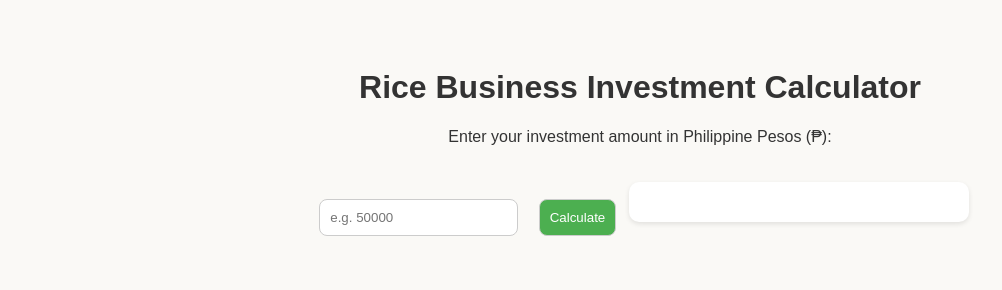
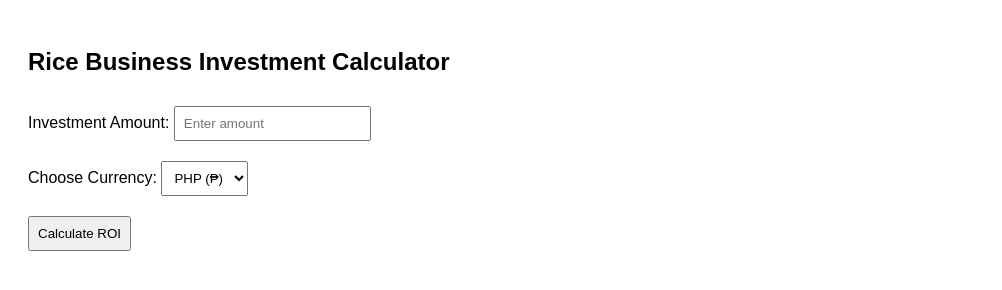
Before and after one commit to wilxxi/rice-investment-calculator, a plain HTML site: page index.html in a window 1280 px wide. Shown: the whole page, without its empty margins (0-1002 px from the left). Drawn offline with Linux system fonts and the light colour scheme.

Commit message:
Update index.html

```diff
--- a/index.html
+++ b/index.html
@@ -3,74 +3,44 @@
 <head>
   <meta charset="UTF-8">
   <meta name="viewport" content="width=device-width, initial-scale=1.0">
-  <title>Rice Business Investment Calculator</title>
+  <title>Rice Investment Calculator</title>
   <style>
-    body {
-      font-family: Arial, sans-serif;
-      background-color: #faf9f6;
-      color: #333;
-      text-align: center;
-      padding: 40px;
-    }
-    input, button {
-      padding: 10px;
-      margin: 8px;
-      border-radius: 8px;
-      border: 1px solid #ccc;
-    }
-    button {
-      background-color: #4CAF50;
-      color: white;
-      cursor: pointer;
-    }
-    button:hover {
-      background-color: #45a049;
-    }
-    .result-box {
-      margin-top: 20px;
-      background-color: #fff;
-      padding: 20px;
-      border-radius: 10px;
-      box-shadow: 0 2px 5px rgba(0,0,0,0.1);
-      display: inline-block;
-      min-width: 300px;
-    }
+    body { font-family: Arial, sans-serif; padding: 20px; }
+    select, input, button { margin: 10px 0; padding: 8px; }
   </style>
 </head>
 <body>
-  <h1>Rice Business Investment Calculator</h1>
-  <p>Enter your investment amount in Philippine Pesos (₱):</p>
+  <h2>Rice Business Investment Calculator</h2>
 
-  <input type="number" id="investment" placeholder="e.g. 50000">
-  <button onclick="calculateROI()">Calculate</button>
+  <label>Investment Amount:</label>
+  <input type="number" id="amount" placeholder="Enter amount">
 
-  <div id="result" class="result-box"></div>
+  <br>
+
+  <label>Choose Currency:</label>
+  <select id="currency">
+    <option value="PHP">PHP (₱)</option>
+    <option value="AUD">AUD ($)</option>
+    <option value="USD">USD ($)</option>
+    <option value="JPY">JPY (¥)</option>
+  </select>
+
+  <br>
+  <button onclick="calculate()">Calculate ROI</button>
+
+  <h3 id="result"></h3>
 
   <script>
-    function calculateROI() {
-      const investment = parseFloat(document.getElementById("investment").value);
-      const totalCapital = 190000;
-      const monthlyProfit = 5000;
-      const exchangeRate = 40; // ₱40 = AUD 1
+    const rates = { PHP: 1, AUD: 0.027, USD: 0.017, JPY: 2.68 }; // Example rates
 
-      if (isNaN(investment) || investment <= 0) {
-        document.getElementById("result").innerHTML = "<b>Please enter a valid amount.</b>";
-        return;
-      }
+    function calculate() {
+      const amount = parseFloat(document.getElementById("amount").value);
+      const currency = document.getElementById("currency").value;
+      const converted = amount * rates[currency];
+      const roi = converted * 0.05; // Example 5% profit
 
-      const profitShare = (investment / totalCapital) * 60;
-      const monthlyReturn = monthlyProfit * (profitShare / 100);
-      const roiMonths = investment / monthlyReturn;
-
-      const resultText = `
-        <h3>Results</h3>
-        <p><b>Investment:</b> ₱${investment.toLocaleString()} (≈ AUD ${(investment / exchangeRate).toFixed(2)})</p>
-        <p><b>Profit Share:</b> ${profitShare.toFixed(2)}%</p>
-        <p><b>Estimated Monthly Return:</b> ₱${monthlyReturn.toFixed(2)} (≈ AUD ${(monthlyReturn / exchangeRate).toFixed(2)})</p>
-        <p><b>Estimated ROI Period:</b> ${roiMonths.toFixed(1)} months</p>
-      `;
-
-      document.getElementById("result").innerHTML = resultText;
+      document.getElementById("result").innerHTML =
+        `Estimated Monthly Profit: ${roi.toFixed(2)} ${currency}`;
     }
   </script>
 </body>
```
